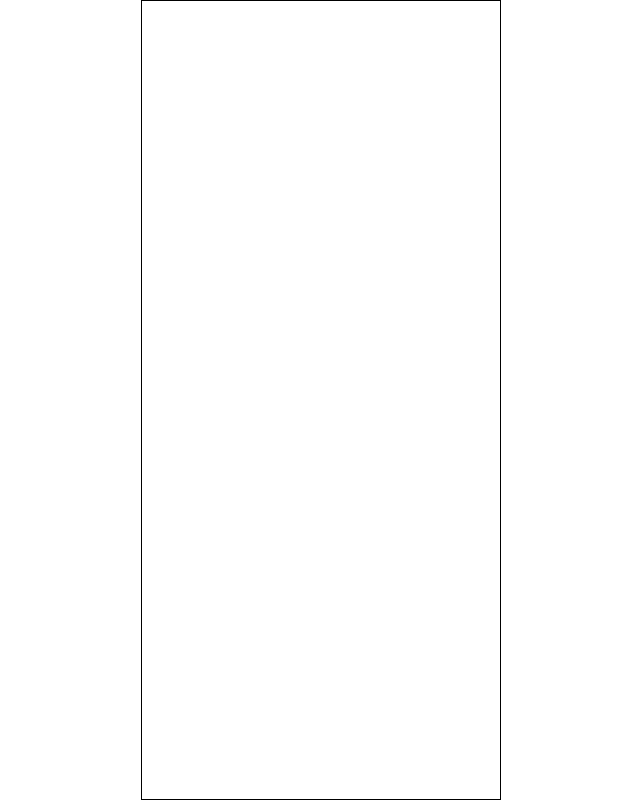
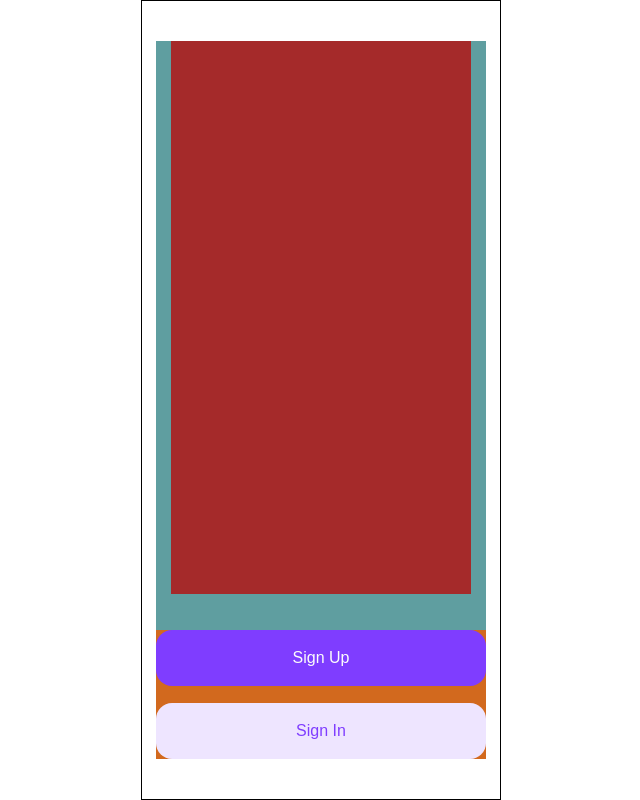
Before and after one commit to hmunish/expenzy-frontend, a React (Create React App) app: page / in a window 1280 px wide. Shown: the whole page, without its empty margins (319-959 px from the left). Built offline with nearby package versions, Linux system fonts and the light colour scheme.

Commit message:
Add markup for signup, signin, navbar with CSS styles

```diff
--- a/package.json
+++ b/package.json
@@ -8,6 +8,7 @@
     "@testing-library/react": "^13.4.0",
     "@testing-library/user-event": "^13.5.0",
     "axios": "^1.6.2",
+    "prop-types": "^15.8.1",
     "react": "^18.2.0",
     "react-dom": "^18.2.0",
     "react-redux": "^8.1.3",
--- a/src/App.css
+++ b/src/App.css
@@ -1,21 +1,225 @@
+:root {
+  --primary-clr: #7f3dff;
+  --secondary-clr: #eee5ff;
+  --text-clr-1: #fcfcfc;
+  --light-clr-1: #f1f1fa;
+  --light-clr-2: #91919f;
+  --dark-clr-1: #212325;
+}
+
 * {
   margin: 0;
   padding: 0;
   box-sizing: border-box;
 }
 
+button {
+  cursor: pointer;
+}
+
+button.dark {
+  background-color: var(--primary-clr);
+  color: var(--text-clr-1);
+}
+
+button.light {
+  background-color: var(--secondary-clr);
+  color: var(--primary-clr);
+}
+
+.clr-p {
+  color: var(--primary-clr);
+}
+
 main {
-  min-width: 360px;
-  min-height: 100vh;
-  max-width: 360px;
-  max-height: 100vh;
+  max-width: 100vw;
+  width: 360px;
+  height: 100vh;
+
+  /* min-height: 812px; */
   margin: auto;
   border: 1px solid;
 }
 
-/* Onboard Page starts*/
-main#onboard {
-  display: flex;
+/* Navbar starts here */
+nav {
+  width: 90%;
+  height: 7%;
+  margin: auto;
+  display: grid;
+  grid-template-columns: 1fr 3fr 1fr;
+  align-items: center;
 }
 
-/* Onboard Page ends*/
+button.back {
+  font-size: 2rem;
+  font-weight: 900;
+  text-align: left;
+  border: none;
+  background: none;
+}
+
+nav > h1 {
+  font-size: 18px;
+  font-weight: 700;
+  text-align: center;
+}
+
+/* Navbar ends here */
+
+/* Onboard starts here */
+#onboard {
+  display: flex;
+  align-items: center;
+  justify-content: center;
+}
+
+#onboard > section.wrapper {
+  display: flex;
+  width: 92%;
+  height: 90%;
+  flex-direction: column;
+  align-items: center;
+  justify-content: space-between;
+  background-color: cadetblue;
+}
+
+#onboard #slider {
+  width: 91%;
+  height: 77%;
+  background-color: brown;
+}
+
+#onboard #button-box {
+  width: 100%;
+  height: 18%;
+  display: flex;
+  flex-direction: column;
+  justify-content: space-between;
+  gap: 16px;
+  background-color: chocolate;
+}
+
+button.dark,
+button.light {
+  width: 100%;
+  height: 56px;
+  border-radius: 16px;
+  border: none;
+  font-size: 1rem;
+  font-weight: 500;
+}
+
+/* Onboard ends here */
+
+/* Signup starts here */
+
+section.signup,
+section.signin {
+  width: 91%;
+  height: 60%;
+  margin: auto;
+  margin-top: 20%;
+
+  /* background-color: #837b92; */
+}
+
+section.signin {
+  height: 42%;
+}
+
+form.signup,
+form.signin {
+  height: 79%;
+  margin: auto;
+  display: flex;
+  flex-direction: column;
+  align-items: center;
+  gap: 6%;
+}
+
+form.signin {
+  height: 67%;
+  justify-content: space-between;
+  margin-bottom: 5%;
+}
+
+form.signup > input,
+form.signup > button {
+  height: 15% !important;
+  width: 100%;
+}
+
+form.signin > input,
+form.signin > button {
+  height: 25% !important;
+  width: 100%;
+}
+
+form.signup > input,
+form.signin > input {
+  border: none;
+  border-radius: 16px;
+  outline: none;
+  background-color: var(--light-clr-1);
+  color: var(--light-clr-2);
+  font-size: 1rem;
+  padding: 5%;
+}
+
+form.signup > label,
+form.signin > label {
+  width: 97%;
+  display: flex;
+  gap: 5%;
+  font-size: 14px;
+  font-weight: 700;
+}
+
+p#or-with {
+  font-size: 14px;
+  font-weight: bold;
+  color: var(--light-clr-2);
+}
+
+div.form-other-options {
+  width: 100%;
+  height: 19%;
+  display: flex;
+  flex-direction: column;
+  justify-content: space-between;
+  align-items: center;
+}
+
+div.form-other-options > button {
+  height: 59%;
+  background-color: var(--light-clr-1);
+  color: var(--dark-clr-1);
+  display: flex;
+  align-items: center;
+  justify-content: center;
+  gap: 3%;
+  font-weight: 700;
+}
+
+#forgot-pwd {
+  font-size: 1rem;
+  font-weight: 700;
+  color: var(--primary-clr);
+  margin: 3% 0;
+}
+
+div.form-other-options > p {
+  color: var(--light-clr-2);
+  font-size: 1rem;
+  font-weight: 600;
+}
+
+.switch-form {
+  background: none;
+  border: none;
+  text-decoration: underline;
+  font-weight: 700;
+}
+
+/* Signup ends here */
--- /dev/null
+++ b/src/components/common/Navbar.js
@@ -0,0 +1,26 @@
+import PropTypes from 'prop-types';
+import { useNavigate } from 'react-router-dom';
+
+const Navbar = ({ text, clickHandler }) => {
+  const navigate = useNavigate();
+  return (
+    <nav>
+      <button className="back" type="button" onClick={clickHandler || (() => navigate(-1))}>
+        &larr;
+      </button>
+      <h1>{text}</h1>
+    </nav>
+  );
+};
+
+Navbar.defaultProps = {
+  text: '',
+  clickHandler: null,
+};
+
+Navbar.propTypes = {
+  text: PropTypes.string,
+  clickHandler: PropTypes.func,
+};
+
+export default Navbar;
--- a/src/components/onboarding/OnBoard.js
+++ b/src/components/onboarding/OnBoard.js
@@ -23,7 +23,22 @@ const OnBoard = () => {
     <main id="onboard">
       <section className="wrapper">
         <div id="slider" />
-        <div id="button" />
+        <div id="button-box">
+          <button
+            type="button"
+            className="dark"
+            onClick={() => dispatch(updatePageType('signup'))}
+          >
+            Sign Up
+          </button>
+          <button
+            type="button"
+            className="light"
+            onClick={() => dispatch(updatePageType('signin'))}
+          >
+            Sign In
+          </button>
+        </div>
       </section>
     </main>
   );
--- a/src/components/onboarding/SignIn.js
+++ b/src/components/onboarding/SignIn.js
@@ -1,18 +1,28 @@
-import { useEffect } from 'react';
-import { useSelector, useDispatch } from 'react-redux';
-import { useNavigate } from 'react-router-dom';
-import { authorizeUser } from '../../redux/user/userSlice';
+import { useDispatch } from 'react-redux';
+import { updatePageType } from '../../redux/onboard/onboardSlice';
+import Navbar from '../common/Navbar';
 
 const SignIn = () => {
-  const user = useSelector((state) => state.user);
-  const navigate = useNavigate();
   const dispatch = useDispatch();
-  useEffect(() => {
-    dispatch(authorizeUser());
-  }, [dispatch]);
-
-  if (user.isAuthorized) return navigate('/');
-  return <p>SignIn</p>;
+  return (
+    <main>
+      <Navbar text="Sign In" clickHandler={() => { dispatch(updatePageType('onboard')); }} />
+      <section className="signin">
+        <form className="signin">
+          <input type="email" placeholder="Email" />
+          <input type="password" placeholder="Password" />
+          <button type="submit" className="dark">Sign In</button>
+        </form>
+        <div className="form-other-options">
+          <a id="forgot-pwd" href="/">Forgot Password?</a>
+          <p>
+            Don’t have an account yet?&nbsp;
+            <button type="button" className="clr-p switch-form" onClick={() => dispatch(updatePageType('signup'))}>Sign Up</button>
+          </p>
+        </div>
+      </section>
+    </main>
+  );
 };
 
 export default SignIn;
--- a/src/components/onboarding/SignUp.js
+++ b/src/components/onboarding/SignUp.js
@@ -1,18 +1,40 @@
-import { useEffect } from 'react';
-import { useSelector, useDispatch } from 'react-redux';
-import { useNavigate } from 'react-router-dom';
-import { authorizeUser } from '../../redux/user/userSlice';
+import { useDispatch } from 'react-redux';
+import { updatePageType } from '../../redux/onboard/onboardSlice';
+import Navbar from '../common/Navbar';
+import googleImg from '../assets/google.png';
 
 const SignUp = () => {
-  const user = useSelector((state) => state.user);
-  const navigate = useNavigate();
   const dispatch = useDispatch();
-  useEffect(() => {
-    dispatch(authorizeUser());
-  }, [dispatch]);
-
-  if (user.isAuthorized) return navigate('/');
-  return <p>SignUp</p>;
+  return (
+    <main>
+      <Navbar text="Sign Up" clickHandler={() => { dispatch(updatePageType('onboard')); }} />
+      <section className="signup">
+        <form className="signup">
+          <input type="email" placeholder="Email" />
+          <input type="password" placeholder="Password" />
+          <label htmlFor="tc-agree">
+            <input type="checkbox" value="tc-agree" id="tc-agree" />
+            <span>
+              By signing up, you agree to the&nbsp;
+              <a href="index.html" className="clr-p">Terms of Service and Privacy Policy</a>
+            </span>
+          </label>
+          <button type="submit" className="dark">Sign Up</button>
+          <p id="or-with">Or with</p>
+        </form>
+        <div className="form-other-options">
+          <button type="button" className="light">
+            <img alt="Google" src={googleImg} />
+            Signup with Google
+          </button>
+          <p>
+            Already have an account?&nbsp;
+            <button type="button" className="clr-p switch-form" onClick={() => dispatch(updatePageType('signin'))}>Sign In</button>
+          </p>
+        </div>
+      </section>
+    </main>
+  );
 };
 
 export default SignUp;
```
Also changed, not shown: src/components/assets/google.png (added), 1 other file (tests, documents, lock files or other folders).
